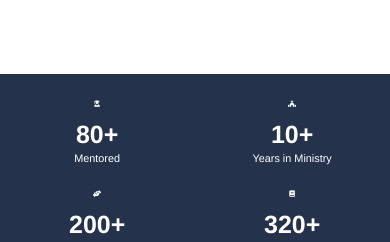
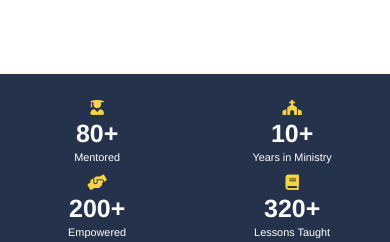
Before and after one commit to Iydeejames/demo, a plain HTML site: page index.html in a window 390 px wide. Shown: the part 2172-2414 px from the top of the page. Drawn offline with nearby package versions, Linux system fonts and the light colour scheme.

Commit message:
Update style.css

```diff
--- a/style.css
+++ b/style.css
@@ -343,7 +343,80 @@ html {
 /* -----------------------------
    MILESTONE SECTION
 ----------------------------- */
-#milestone { background: var(--bg-darker); /* dark background */ padding: 6rem 0; font-family: 'Poppins', sans-serif; color: #ffffff; /* default text color */ } #milestone .container { max-width: 1200px; margin: 0 auto; } #milestone .row { display: flex; flex-wrap: wrap; justify-content: center; gap: 2rem; } #milestone .col-lg-2, #milestone .col-sm-6 { flex: 1 1 150px; max-width: 200px; text-align: center; } #milestone .counter { margin-top: 2rem; font-size: 4.2rem; */ font-weight: 900; color: #ffffff; transition: all 0.3s ease; } #milestone p { font-size: 1.5rem; /* increased font size */ color: #ffffff; margin-top: 0.5rem; margin-bottom: 2rem; } /* Responsive adjustments */ @media (max-width: 992px) { #milestone .counter { font-size: 3.9rem; } #milestone p { font-size: 2rem; } } @media (max-width: 576px) { #milestone { padding: 4rem 1rem; } #milestone .counter { font-size: 3.9rem; } #milestone p { font-size: 1.7rem; } }
+#milestone {
+  background: var(--bg-darker); /* dark background */
+  padding: 6rem 0;
+  font-family: 'Poppins', sans-serif;
+  color: #ffffff;
+}
+
+#milestone .container {
+  max-width: 1200px;
+  margin: 0 auto;
+}
+
+#milestone .row {
+  display: flex;
+  flex-wrap: wrap;
+  justify-content: center;
+  gap: 2rem;
+}
+
+#milestone .col-lg-2,
+#milestone .col-sm-6 {
+  flex: 1 1 150px;
+  max-width: 200px;
+  text-align: center;
+}
+
+#milestone .milestone-icon {
+  font-size: 2.8rem;
+  color: #f9d342; /* gold accent */
+  margin-bottom: 1rem;
+  display: block;
+}
+
+#milestone .counter {
+  margin-top: 0.5rem;
+  font-size: 4.2rem;
+  font-weight: 900;
+  color: #ffffff;
+  transition: all 0.3s ease;
+}
+
+#milestone p {
+  font-size: 1.5rem;
+  color: #ffffff;
+  margin-top: 0.5rem;
+  margin-bottom: 0;
+}
+
+/* Responsive adjustments */
+@media (max-width: 992px) {
+  #milestone .counter {
+    font-size: 3.9rem;
+  }
+  #milestone p {
+    font-size: 2rem;
+  }
+}
+
+@media (max-width: 576px) {
+  #milestone {
+    padding: 4rem 1rem;
+  }
+  #milestone .milestone-icon {
+    font-size: 2.4rem;
+    margin-bottom: 0.5rem;
+  }
+  #milestone .counter {
+    font-size: 3.9rem;
+  }
+  #milestone p {
+    font-size: 1.7rem;
+  }
+}
+
 
 
 
```
